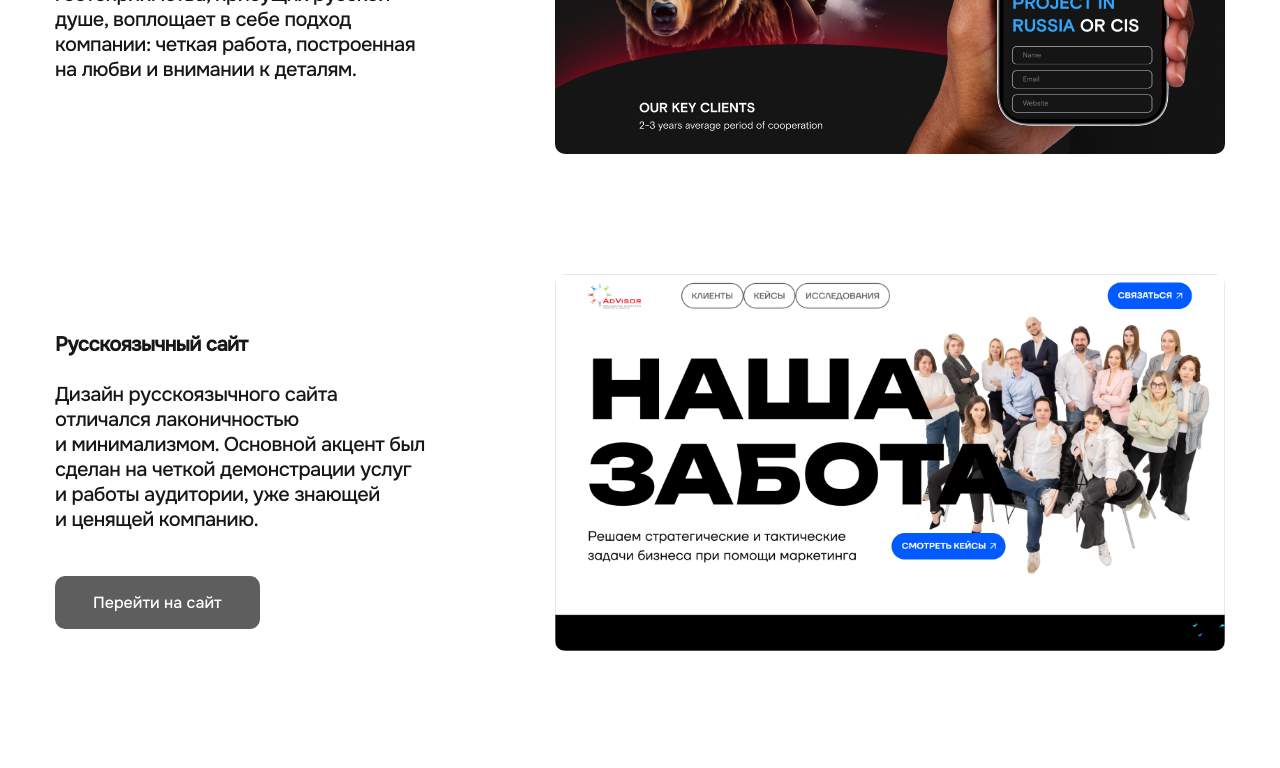
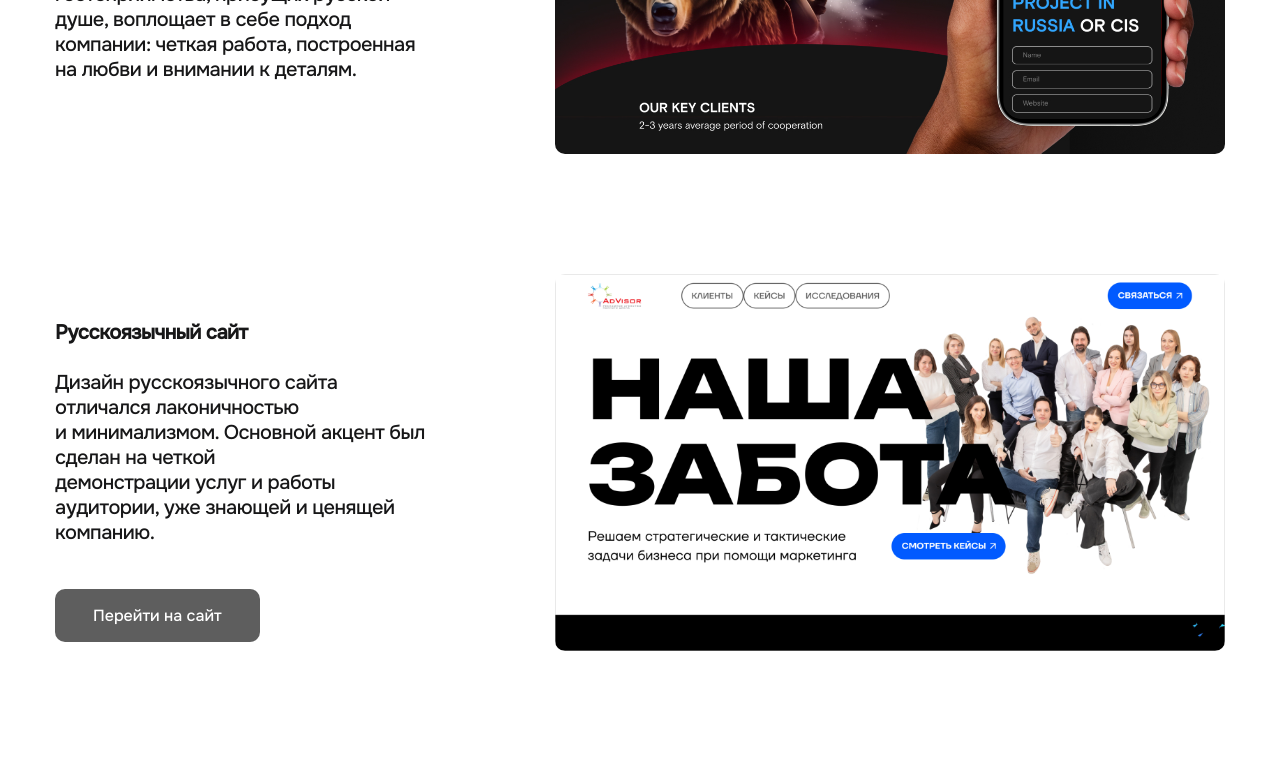
Before and after one commit to marinachuzo/marinachuzo, a plain HTML site: page project-page-advisor.html in a window 1280 px wide. Shown: the part 2331-3099 px from the top of the page. Drawn offline with Linux system fonts and the light colour scheme.

Commit message:
Update project-page-advisor.html

```diff
--- a/project-page-advisor.html
+++ b/project-page-advisor.html
@@ -66,7 +66,7 @@
     <div class="container_sol">
         <div class="project_sol">
             <div class="case_text_sol">
-                <strong>Русскоязычный сайт<br> <br> </strong>Дизайн русскоязычного сайта отличался лаконичностью <br> и минимализмом. Основной акцент был сделан на четкой демонстрации услуг и работы аудитории, уже знающей <br> и ценящей компанию.
+                <strong>Русскоязычный сайт<br> <br> </strong>Дизайн русскоязычного сайта отличался лаконичностью <br> и минимализмом. Основной акцент был сделан на четкой <br>демонстрации услуг и работы аудитории, уже знающей и ценящей компанию.
             </div>
             <a href="https://ad-visor.ru/?ysclid=m0ziyae33n662670393" class="bin3">Перейти на сайт</a>
         </div>
```
